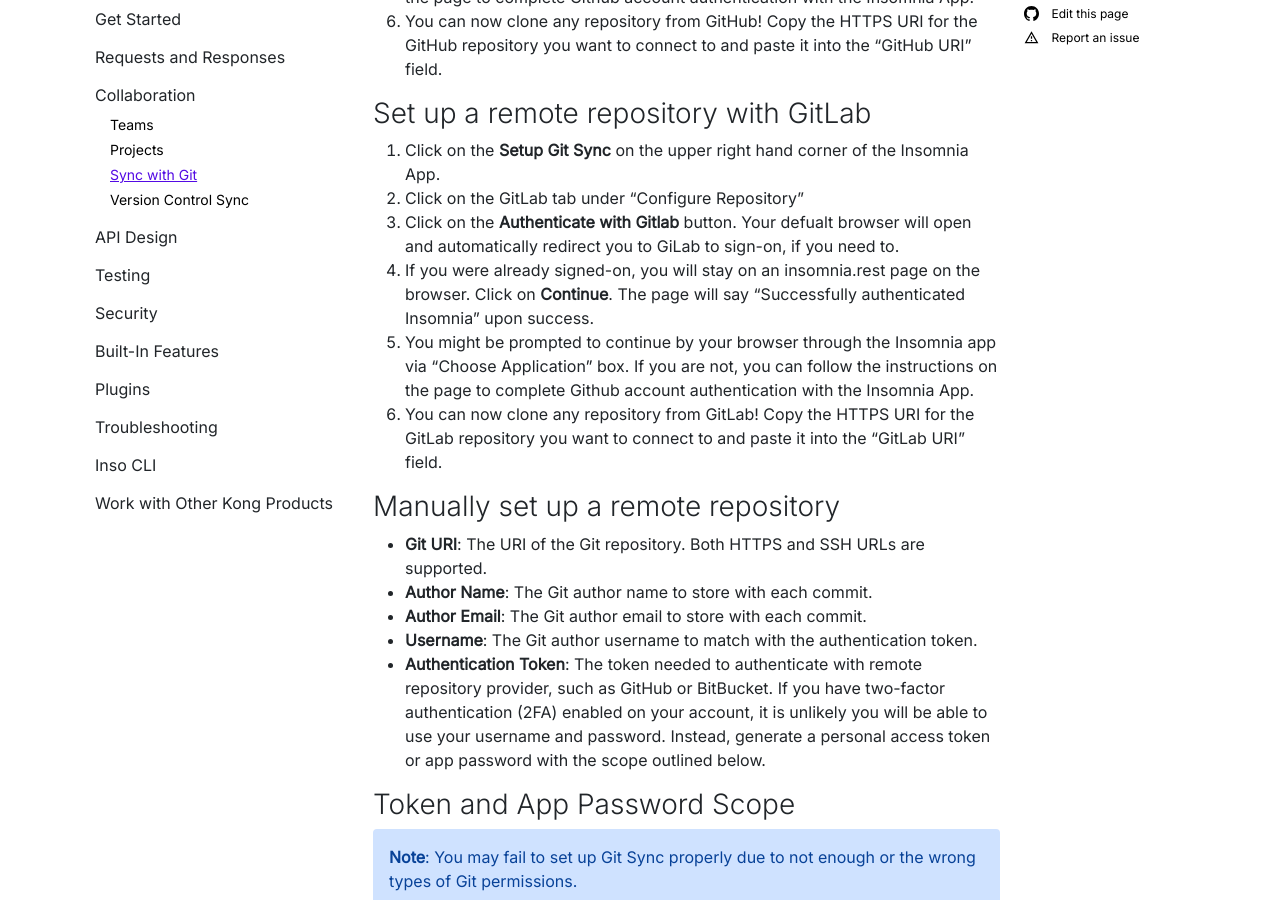
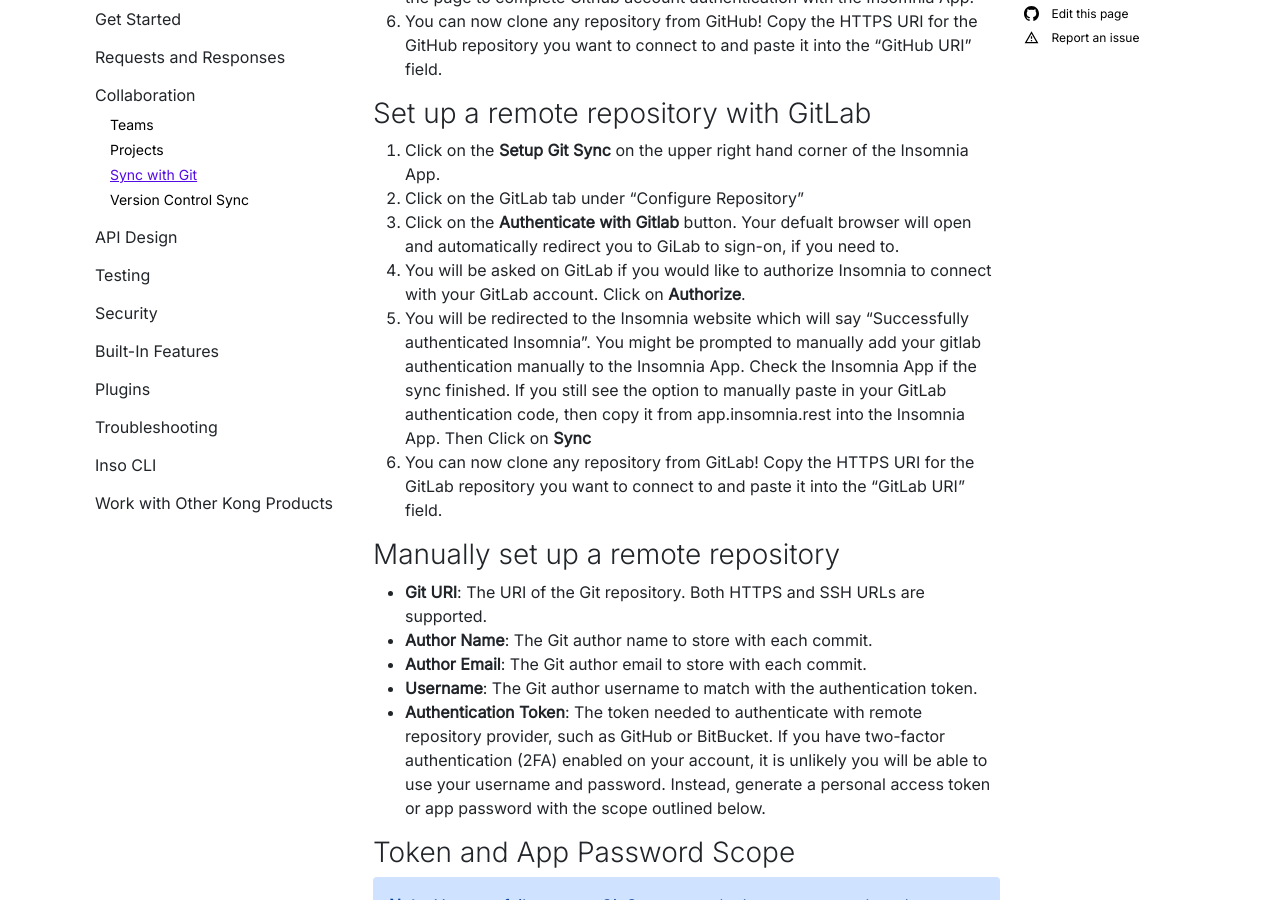
Before and after one commit to Kong/insomnia-docs, a Jekyll site: the page built from docs/insomnia/git-sync.md, in a window 1280 px wide and 900 px high, scrolled down 2072 px. Built offline with Jekyll 4.4.1, drawn with Linux system fonts in a browser that asks for light colours; comment, search, counter and statistics services are not loaded.

Commit message:
Add more Detail

```diff
--- a/docs/insomnia/git-sync.md
+++ b/docs/insomnia/git-sync.md
@@ -48,8 +48,8 @@
 1. Click on the **Setup Git Sync** on the upper right hand corner of the Insomnia App.
 2. Click on the GitLab tab under "Configure Repository"
 3. Click on the **Authenticate with Gitlab** button. Your defualt browser will open and automatically redirect you to GiLab to sign-on, if you need to.
-4. If you were already signed-on, you will stay on an insomnia.rest page on the browser.  Click on **Continue**. The page will say "Successfully authenticated Insomnia" upon success.
-5.  You might be prompted to continue by your browser through the Insomnia app via  "Choose Application" box.  If you are not, you can follow the instructions on the page to complete Github account authentication with the Insomnia App.
+4. You will be asked on GitLab if you would like to authorize Insomnia to connect with your GitLab account.  Click on **Authorize**.
+5.  You will be redirected to the Insomnia website which will say "Successfully authenticated Insomnia". You might be prompted to manually add your gitlab authentication manually to the Insomnia App.  Check the Insomnia App if the sync finished.  If you still see the option to manually paste in your GitLab authentication code, then copy it from app.insomnia.rest into the Insomnia App. Then Click on **Sync**
 6. You can now clone any repository from GitLab! Copy the HTTPS URI for the GitLab repository you want to connect to and paste it into the "GitLab URI" field.
 
 ### Manually set up a remote repository
```
